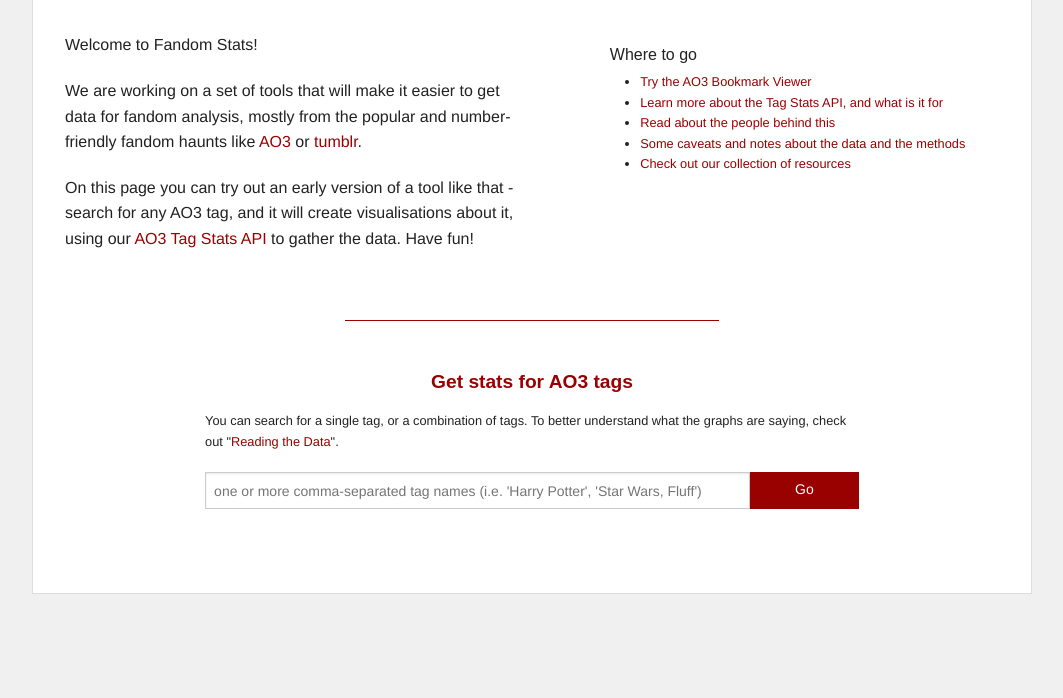
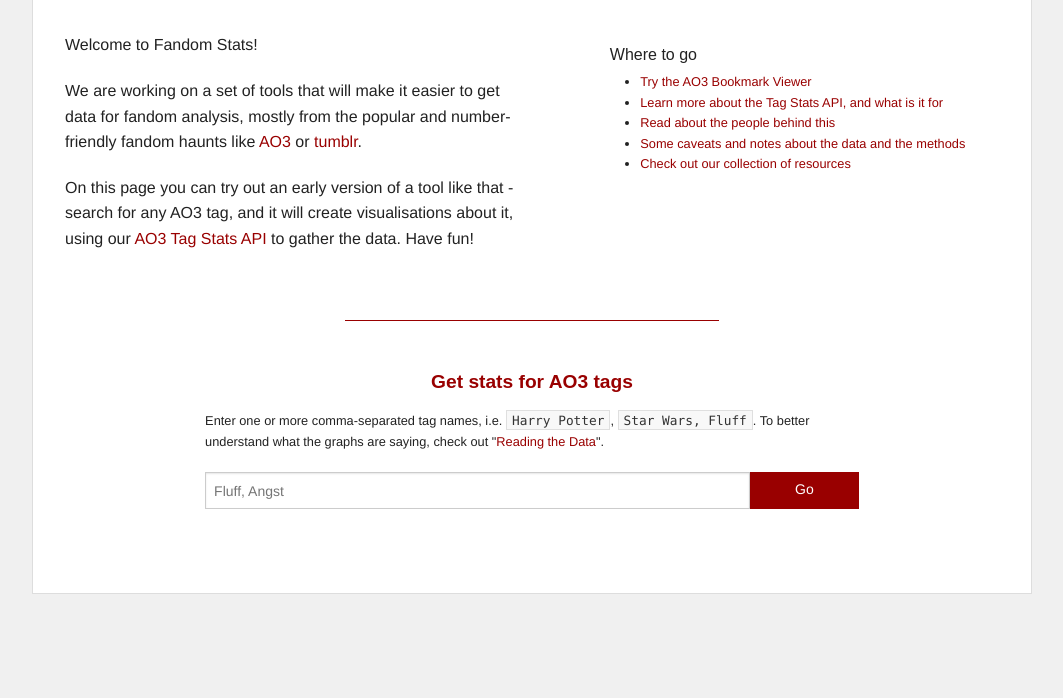
Before and after one commit to esgibter/fandomstats, a Python web app: template src/application/home/templates/homepage.html in a window 1280 px wide. Shown: the part 55-753 px from the top of the page, without its empty margins (108-1171 px from the left). Run offline with Jinja, Linux system fonts and the light colour scheme; the template is opened without the code that fills it, so the values that code supplies are empty.

Commit message:
Improve the input label on homepage
People were confused by the quotes, having important info in the placeholder is inaccessible.

```diff
--- a/src/application/home/templates/homepage.html
+++ b/src/application/home/templates/homepage.html
@@ -33,9 +33,9 @@
 
 	<h3 id="api-header">Get stats for AO3 tags</h3>
 	<form id="searchform-homepage" class="row collapse bigform searchform">
-		<p class="form-about">You can search for a single tag, or a combination of tags. To better understand what the graphs are saying, check out "<a href="/reading-the-data">Reading the Data</a>".</p>
+		<p class="form-about">Enter one or more comma-separated tag names, i.e. <code>Harry Potter</code>, <code>Star Wars, Fluff</code>. To better understand what the graphs are saying, check out "<a href="/reading-the-data">Reading the Data</a>".</p>
 		<div class="large-10 medium-9 small-12 columns">
-			<input id="search-string" type="text" placeholder="one or more comma-separated tag names (i.e. 'Harry Potter', 'Star Wars, Fluff')" autocomplete="off">
+			<input id="search-string" type="text" placeholder="Fluff, Angst" autocomplete="off">
     	</div>
     	<div class="large-2 medium-3 small-12 columns">
           <a href="#" id="search-btn" class="button postfix">Go</a>
```
